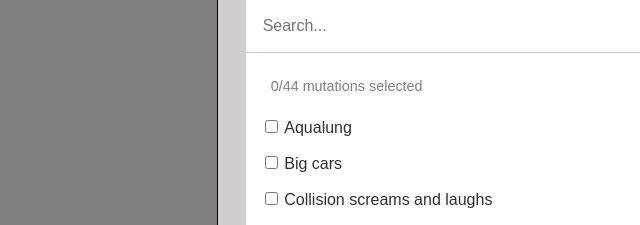
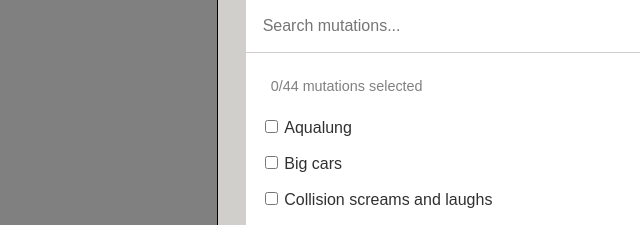
Before and after one commit to leikareipa/rs, a plain HTML site: page index.html in a window 1280 px wide. Shown: the top 225 px of the page, 640-1280 px from the left. Drawn offline with Linux system fonts and the light colour scheme.

Commit message:
Tweak styling a bit

```diff
--- a/index.css
+++ b/index.css
@@ -63,11 +63,10 @@ a:hover {
     display: flex;
     align-items: center;
     justify-content: center;
-    writing-mode: vertical-lr;
-    text-orientation: upright;
     color: white;
     font-size: 200%;
     border-left: 1px solid black;
+    text-shadow: 1px 1px 2px #5e5e5e;
 }
 
 #control-panel #closer::before {
--- a/index.html
+++ b/index.html
@@ -11,7 +11,7 @@
         <main id="control-panel" class="expanded">
             <div id="closer"></div>
             <div id="search-container">
-                <input id="search" type="search" placeholder="Search...">
+                <input id="search" type="search" placeholder="Search mutations...">
             </div>
             <div id="mutation-container">
                 <div id="mutation-selection-count-indicator"></div>
```
